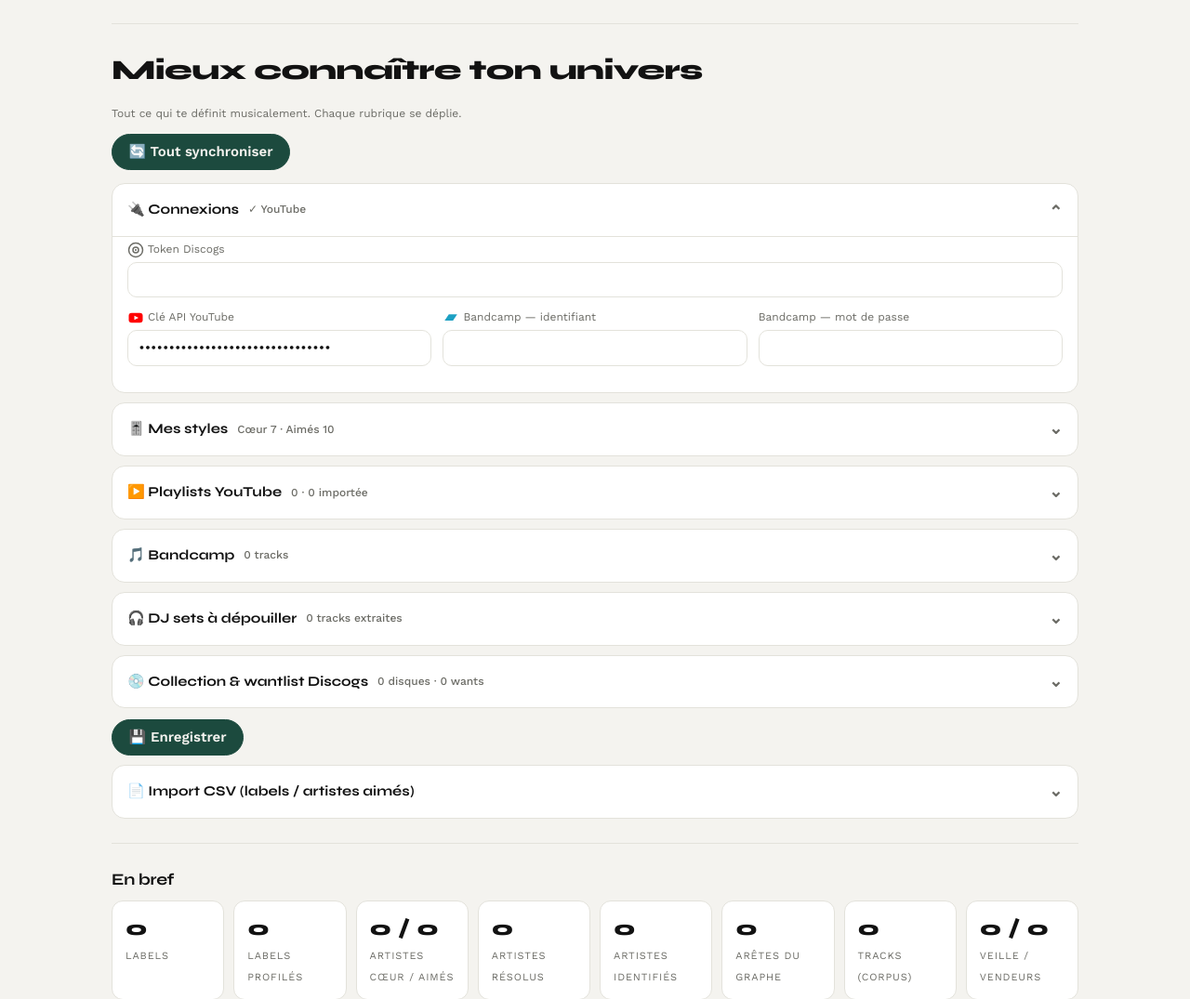
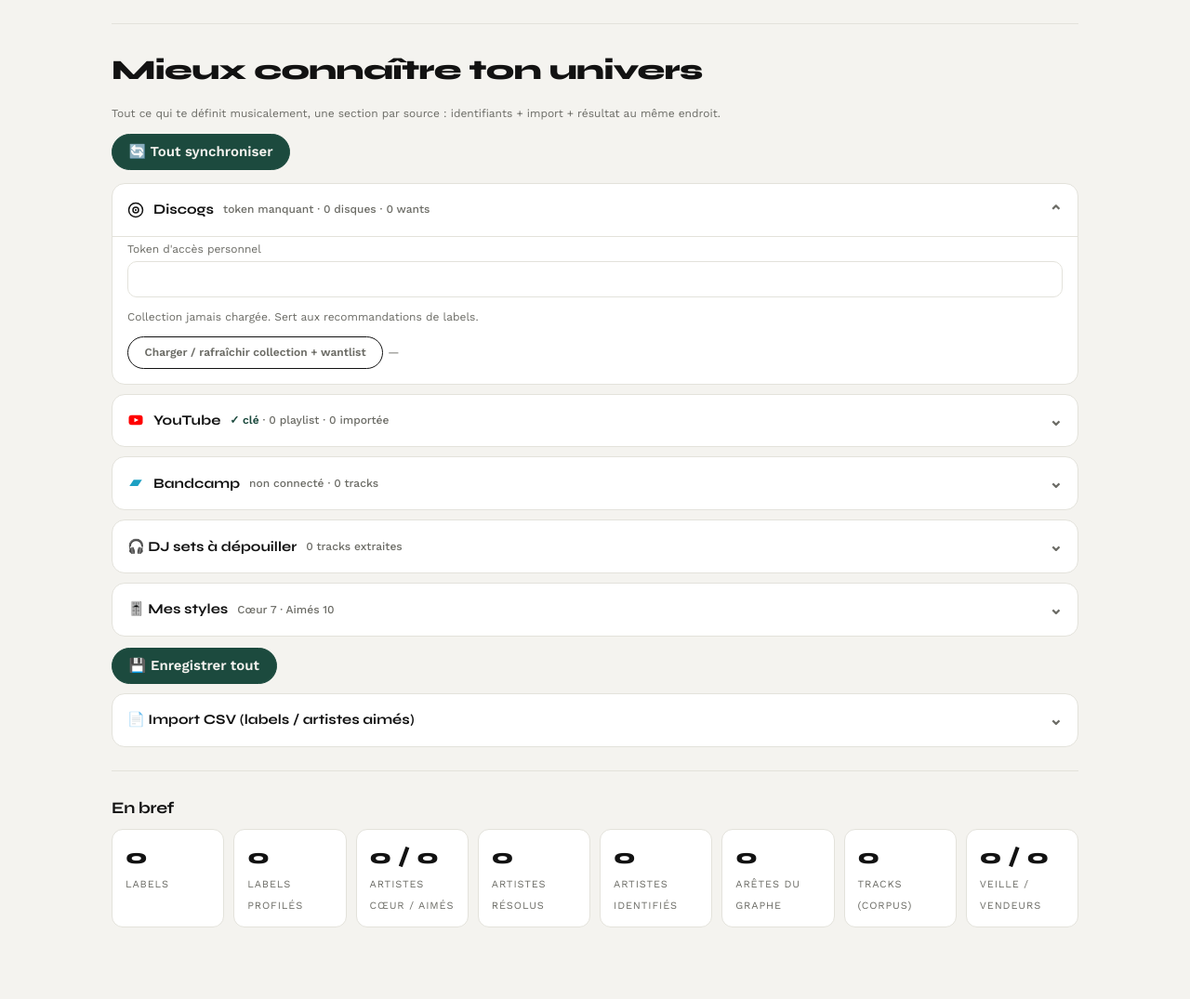
Before and after one commit to alixclaudel-hue/radar, a FastAPI app: page /patte in a window 1280 px wide. Shown: the part 120-1195 px from the top of the page at 93% size. After the commit the page ends 1118 px from the top, so only its background shows below. Run offline with FastAPI, Linux system fonts and the light colour scheme.

Commit message:
radar_web : « Mieux connaître ton univers » — une rubrique par source (Discogs / YouTube / Bandcamp / DJ sets), identifiants + import + résultat regroupés
Chaque plateforme est un accordéon unique : le token/clé/identifiants vivent
au même endroit que le bouton d'import et le statut du job. Fin de la section
« Connexions » séparée. Nouveau POST /patte/run/{job} : enregistre les champs
saisis PUIS lance le job (pas d'étape « Enregistrer » distincte), l'accordéon
reste ouvert via hx-include="closest form".

Co-Authored-By: Claude Sonnet 5 <noreply@anthropic.com>
Claude-Session: https://claude.ai/code/session_016XKGPwbDuRyHLLH4E9A8VG

```diff
--- a/radar_web/app.py
+++ b/radar_web/app.py
@@ -139,9 +139,7 @@ def patte_page(request: Request, saved: int = 0):
                   src=c.corpus_by_source(), st=c.stats(), saved=saved)
 
 
-@app.post("/patte")
-async def patte_save(request: Request):
-    f = await request.form()
+def _apply_patte_form(f):
     c = _cfg()
     for k in ("token", "youtube_api_key", "bandcamp_sub_user", "bandcamp_sub_pass",
               "djset_sources"):
@@ -154,7 +152,20 @@ async def patte_save(request: Request):
         if f"styles_{cid}" in f:
             cats[cid] = [x.strip() for x in f.get(f"styles_{cid}", "").splitlines() if x.strip()]
     store.save_config(c)
+
+
+@app.post("/patte")
+async def patte_save(request: Request):
+    _apply_patte_form(await request.form())
     return RedirectResponse("/patte?saved=1", status_code=303)
+
+
+@app.post("/patte/run/{job}", response_class=HTMLResponse)
+async def patte_run(request: Request, job: str):
+    """Enregistre les identifiants/champs saisis PUIS lance le job (pour que le job
+    utilise bien ce qui vient d'être tapé, sans étape « Enregistrer » séparée)."""
+    _apply_patte_form(await request.form())
+    return job_launch(job)
 
 
 @app.post("/patte/sync-all", response_class=HTMLResponse)
--- a/radar_web/templates/pages/patte.html
+++ b/radar_web/templates/pages/patte.html
@@ -2,37 +2,86 @@
 {% block title %}Mieux connaître ton univers · Radar{% endblock %}
 {% block content %}
 <h1>Mieux connaître ton univers</h1>
-<p class="muted small">Tout ce qui te définit musicalement. Chaque rubrique se déplie.</p>
+<p class="muted small">Tout ce qui te définit musicalement, une section par source : identifiants + import + résultat au même endroit.</p>
 {% if saved %}<p class="notice small">Enregistré.</p>{% endif %}
 
 <div style="display:flex;gap:10px;align-items:center;margin-bottom:14px;flex-wrap:wrap">
-  <button class="primary" hx-post="/patte/sync-all" hx-target="#sync-all" hx-swap="innerHTML">🔄 Tout synchroniser</button>
+  <button type="button" class="primary" hx-post="/patte/sync-all" hx-target="#sync-all" hx-swap="innerHTML">🔄 Tout synchroniser</button>
   <span id="sync-all" class="small muted"></span>
 </div>
 
 <form method="post" action="/patte">
-  <!-- ============ Connexions ============ -->
-  <details class="acc" open>
-    <summary>🔌 Connexions
-      <span class="tag">{{ '✓ Discogs' if cfg.token }} {{ '✓ YouTube' if cfg.youtube_api_key }} {{ '✓ Bandcamp' if cfg.bandcamp_sub_user }}</span>
+
+  <!-- ============ Discogs ============ -->
+  <details class="acc" {{ 'open' if not cfg.token }}>
+    <summary>
+      <svg class="logo" viewBox="0 0 24 24"><circle cx="12" cy="12" r="10" fill="none" stroke="currentColor" stroke-width="2"/><circle cx="12" cy="12" r="4" fill="none" stroke="currentColor" stroke-width="2"/><circle cx="12" cy="12" r="1.4" fill="currentColor"/></svg>
+      Discogs
+      <span class="tag">{% if cfg.token %}<span class="ok">✓ connecté</span>{% else %}token manquant{% endif %} · {{ coll.n_collection or 0 }} disques · {{ coll.n_wants or 0 }} wants</span>
     </summary>
     <div class="acc__body">
-      <div class="field"><label>
-        <svg class="logo" viewBox="0 0 24 24"><circle cx="12" cy="12" r="10" fill="none" stroke="currentColor" stroke-width="2"/><circle cx="12" cy="12" r="4" fill="none" stroke="currentColor" stroke-width="2"/><circle cx="12" cy="12" r="1.4" fill="currentColor"/></svg>
-        Token Discogs</label>
+      <div class="field"><label>Token d'accès personnel</label>
         <input type="password" name="token" value="{{ cfg.token or '' }}"></div>
+      <p class="small muted">{% if coll.fetched_at %}Collection chargée le {{ coll.fetched_at.replace('T',' ') }}.{% else %}Collection jamais chargée.{% endif %} Sert aux recommandations de labels.</p>
+      <button type="button" class="small" hx-post="/patte/run/fetch_collection" hx-include="closest form" hx-target="#job-fetch_collection" hx-swap="outerHTML">Charger / rafraîchir collection + wantlist</button>
+      <div id="job-fetch_collection" hx-get="/jobs/fetch_collection/status" hx-trigger="load" hx-swap="outerHTML" class="small"></div>
+    </div>
+  </details>
+
+  <!-- ============ YouTube ============ -->
+  <details class="acc">
+    <summary>
+      <svg class="logo" viewBox="0 0 24 24"><rect x="2" y="5" width="20" height="14" rx="4" fill="#FF0000"/><path d="M10 9l6 3-6 3z" fill="#fff"/></svg>
+      YouTube
+      <span class="tag">{% if cfg.youtube_api_key %}<span class="ok">✓ clé</span>{% else %}clé manquante{% endif %} · {{ pl_urls|length }} playlist{{ 's' if pl_urls|length>1 }} · {{ pl_meta|length }} importée{{ 's' if pl_meta|length>1 }}</span>
+    </summary>
+    <div class="acc__body">
+      <div class="field"><label>Clé API YouTube Data v3</label>
+        <input type="password" name="youtube_api_key" value="{{ cfg.youtube_api_key or '' }}"></div>
+      <label>Playlists (une URL par champ)</label>
+      {% for u in (pl_urls + ['']) %}
+      {% set pid = (u | pl_id) %}
+      <div style="display:flex;gap:8px;align-items:center;margin-bottom:6px">
+        <input name="yt_pl" value="{{ u }}" placeholder="https://youtube.com/playlist?list=…" style="flex:1">
+        {% if pid and pl_meta.get(pid) %}
+          <span class="small ok">✓ {{ pl_meta[pid].title }} <span class="muted">· {{ pl_meta[pid].channel }} · {{ pl_meta[pid].n_items }} titres</span></span>
+        {% endif %}
+      </div>
+      {% endfor %}
+      <button type="button" class="small" hx-post="/patte/run/ingest_youtube" hx-include="closest form" hx-target="#job-ingest_youtube" hx-swap="outerHTML">Importer les playlists</button>
+      <div id="job-ingest_youtube" hx-get="/jobs/ingest_youtube/status" hx-trigger="load" hx-swap="outerHTML" class="small"></div>
+    </div>
+  </details>
+
+  <!-- ============ Bandcamp ============ -->
+  <details class="acc">
+    <summary>
+      <svg class="logo" viewBox="0 0 24 24"><path d="M3 16l6-9h12l-6 9z" fill="#1DA0C3"/></svg>
+      Bandcamp
+      <span class="tag">{% if cfg.bandcamp_sub_user %}<span class="ok">✓ connecté</span>{% else %}non connecté{% endif %} · {{ src.get('bandcamp', 0) }} tracks</span>
+    </summary>
+    <div class="acc__body">
+      <p class="small muted">Bandcamp → réglages → <em>Subsonic</em> : génère un identifiant + mot de passe.</p>
       <div class="row">
-        <div class="field"><label>
-          <svg class="logo" viewBox="0 0 24 24"><rect x="2" y="5" width="20" height="14" rx="4" fill="#FF0000"/><path d="M10 9l6 3-6 3z" fill="#fff"/></svg>
-          Clé API YouTube</label>
-          <input type="password" name="youtube_api_key" value="{{ cfg.youtube_api_key or '' }}"></div>
-        <div class="field"><label>
-          <svg class="logo" viewBox="0 0 24 24"><path d="M3 16l6-9h12l-6 9z" fill="#1DA0C3"/></svg>
-          Bandcamp — identifiant</label>
+        <div class="field"><label>Identifiant Subsonic</label>
           <input name="bandcamp_sub_user" value="{{ cfg.bandcamp_sub_user or '' }}"></div>
-        <div class="field"><label>Bandcamp — mot de passe</label>
+        <div class="field"><label>Mot de passe</label>
           <input type="password" name="bandcamp_sub_pass" value="{{ cfg.bandcamp_sub_pass or '' }}"></div>
       </div>
+      <button type="button" class="small" hx-post="/patte/run/ingest_bandcamp" hx-include="closest form" hx-target="#job-ingest_bandcamp" hx-swap="outerHTML">Importer ma collection Bandcamp</button>
+      <div id="job-ingest_bandcamp" hx-get="/jobs/ingest_bandcamp/status" hx-trigger="load" hx-swap="outerHTML" class="small"></div>
+    </div>
+  </details>
+
+  <!-- ============ DJ sets ============ -->
+  <details class="acc">
+    <summary>🎧 DJ sets à dépouiller <span class="tag">{{ src.get('djset', 0) }} tracks extraites</span></summary>
+    <div class="acc__body">
+      <p class="small muted">Noms de DJ / émissions dont extraire les tracks jouées. Résultats dans <a href="/univers?tab=sets">Mon univers → Mes sets</a>.</p>
+      <div class="field"><label>Un par ligne (nom, @handle ou URL de chaîne)</label>
+        <textarea name="djset_sources" rows="5">{{ cfg.djset_sources or '' }}</textarea></div>
+      <button type="button" class="small" hx-post="/patte/run/ingest_djsets" hx-include="closest form" hx-target="#job-ingest_djsets" hx-swap="outerHTML">Enregistrer &amp; lancer l'extraction</button>
+      <div id="job-ingest_djsets" hx-get="/jobs/ingest_djsets/status" hx-trigger="load" hx-swap="outerHTML" class="small"></div>
     </div>
   </details>
 
@@ -50,60 +99,7 @@
     </div>
   </details>
 
-  <!-- ============ Playlists YouTube ============ -->
-  <details class="acc">
-    <summary>▶️ Playlists YouTube <span class="tag">{{ pl_urls|length }} · {{ pl_meta|length }} importée{{ 's' if pl_meta|length > 1 }}</span></summary>
-    <div class="acc__body">
-      <p class="small muted">Une URL par champ. Nom + propriétaire + ✓ apparaissent après import.</p>
-      {% for u in (pl_urls + ['']) %}
-      {% set pid = (u | pl_id) %}
-      <div style="display:flex;gap:8px;align-items:center;margin-bottom:6px">
-        <input name="yt_pl" value="{{ u }}" placeholder="https://youtube.com/playlist?list=…" style="flex:1">
-        {% if pid and pl_meta.get(pid) %}
-          <span class="small ok">✓ {{ pl_meta[pid].title }} <span class="muted">· {{ pl_meta[pid].channel }} · {{ pl_meta[pid].n_items }} titres</span></span>
-        {% endif %}
-      </div>
-      {% endfor %}
-      <button type="submit" formaction="/patte" class="small">Enregistrer les URLs</button>
-      <button class="small" type="button" hx-post="/jobs/ingest_youtube/launch" hx-target="#job-ingest_youtube" hx-swap="outerHTML">Importer les playlists</button>
-      <div id="job-ingest_youtube" hx-get="/jobs/ingest_youtube/status" hx-trigger="load" class="small" hx-swap="outerHTML"></div>
-    </div>
-  </details>
-
-  <!-- ============ Bandcamp ============ -->
-  <details class="acc">
-    <summary>🎵 Bandcamp <span class="tag">{{ src.get('bandcamp', 0) }} tracks</span></summary>
-    <div class="acc__body">
-      <p class="small muted">Identifiants dans « Connexions ».</p>
-      <button class="small" type="button" hx-post="/jobs/ingest_bandcamp/launch" hx-target="#job-ingest_bandcamp" hx-swap="outerHTML">Importer ma collection Bandcamp</button>
-      <div id="job-ingest_bandcamp" hx-get="/jobs/ingest_bandcamp/status" hx-trigger="load" class="small" hx-swap="outerHTML"></div>
-    </div>
-  </details>
-
-  <!-- ============ DJ sets ============ -->
-  <details class="acc">
-    <summary>🎧 DJ sets à dépouiller <span class="tag">{{ src.get('djset', 0) }} tracks extraites</span></summary>
-    <div class="acc__body">
-      <p class="small muted">Noms de DJ / émissions dont tu veux extraire les tracks jouées. Les tracks extraites apparaissent dans <a href="/univers?tab=sets">Mon univers → Mes sets</a>.</p>
-      <div class="field"><label>Un par ligne (nom, @handle ou URL de chaîne)</label>
-        <textarea name="djset_sources" rows="5">{{ cfg.djset_sources or '' }}</textarea></div>
-      <button type="submit" formaction="/patte" class="small">Enregistrer</button>
-      <button class="small" type="button" hx-post="/jobs/ingest_djsets/launch" hx-target="#job-ingest_djsets" hx-swap="outerHTML">Lancer l'extraction</button>
-      <div id="job-ingest_djsets" hx-get="/jobs/ingest_djsets/status" hx-trigger="load" class="small" hx-swap="outerHTML"></div>
-    </div>
-  </details>
-
-  <!-- ============ Collection Discogs ============ -->
-  <details class="acc">
-    <summary>💿 Collection &amp; wantlist Discogs <span class="tag">{{ coll.n_collection or 0 }} disques · {{ coll.n_wants or 0 }} wants</span></summary>
-    <div class="acc__body">
-      <p class="small muted">{% if coll.fetched_at %}Dernier chargement : {{ coll.fetched_at.replace('T',' ') }}{% else %}Jamais chargée.{% endif %}</p>
-      <button class="small" type="button" hx-post="/jobs/fetch_collection/launch" hx-target="#job-fetch_collection" hx-swap="outerHTML">Charger / rafraîchir</button>
-      <div id="job-fetch_collection" hx-get="/jobs/fetch_collection/status" hx-trigger="load" class="small" hx-swap="outerHTML"></div>
-    </div>
-  </details>
-
-  <div style="margin-top:12px"><button class="primary" type="submit">💾 Enregistrer</button></div>
+  <div style="margin-top:12px"><button class="primary" type="submit">💾 Enregistrer tout</button></div>
 </form>
 
 <!-- ============ Import CSV (hors du formulaire principal) ============ -->
```
